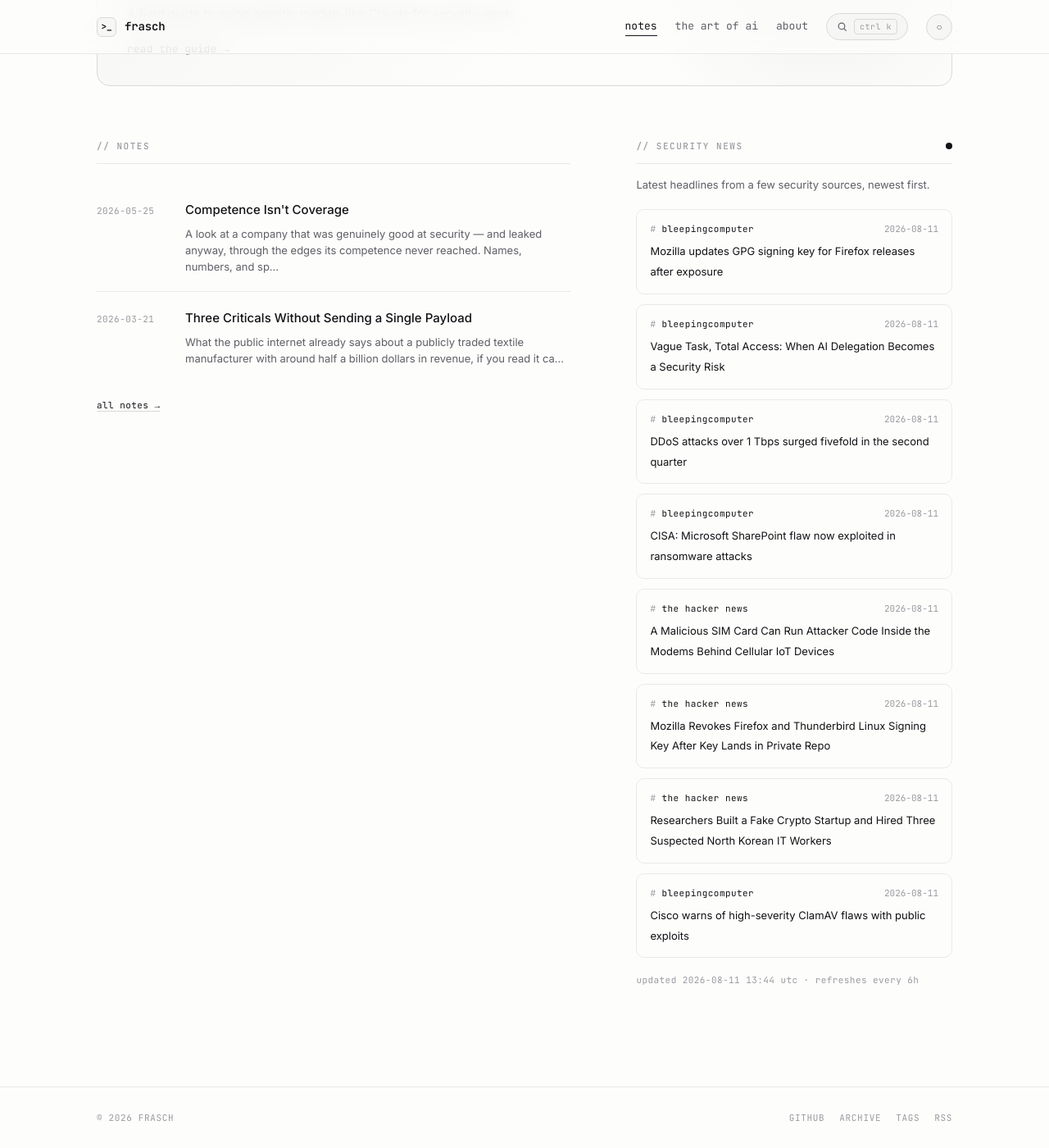
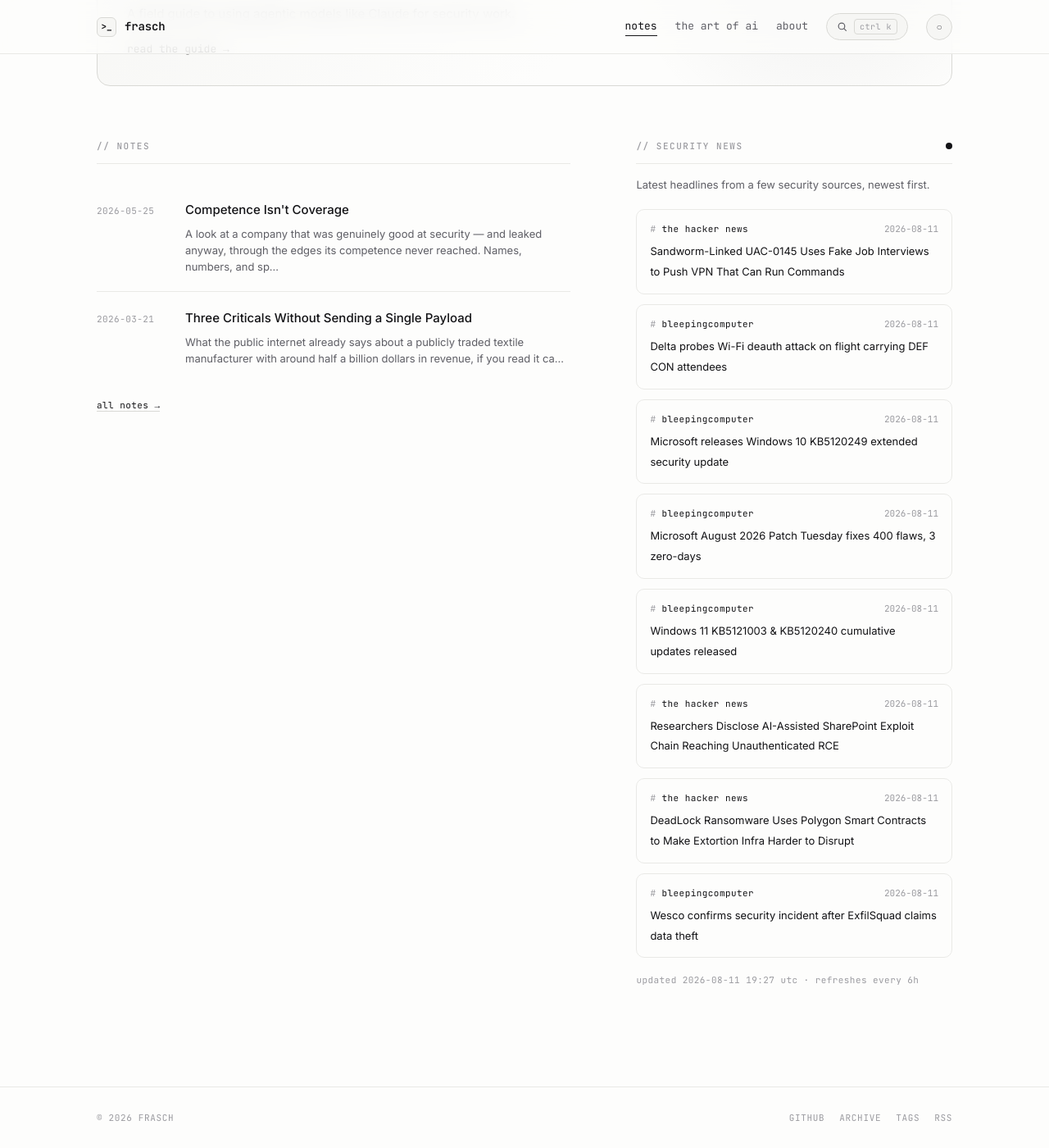
Before and after one commit to whoisfrasch/frasch, a Jekyll site: the page built from index.html, in a window 1280 px wide and 1400 px high, scrolled down 615 px. Shown: the whole window at 82% size. Built offline with Jekyll 4.4.1, drawn with Linux system fonts in a browser that asks for light colours.

Commit message:
Refresh security news feed

```diff
--- a/_data/news.json
+++ b/_data/news.json
@@ -1,53 +1,53 @@
 {
-  "updated": "2026-08-11T13:44:47Z",
+  "updated": "2026-08-11T19:27:50Z",
   "items": [
     {
-      "source": "bleepingcomputer",
-      "title": "Mozilla updates GPG signing key for Firefox releases after exposure",
-      "link": "https://www.bleepingcomputer.com/news/security/mozilla-updates-gpg-key-for-signing-firefox-thunderbird-releases-after-exposure/",
-      "date": "2026-08-11T13:20:28Z"
+      "source": "the hacker news",
+      "title": "Sandworm-Linked UAC-0145 Uses Fake Job Interviews to Push VPN That Can Run Commands",
+      "link": "https://thehackernews.com/2026/08/sandworm-linked-uac-0145-uses-fake-job.html",
+      "date": "2026-08-11T18:36:47Z"
     },
     {
       "source": "bleepingcomputer",
-      "title": "Vague Task, Total Access: When AI Delegation Becomes a Security Risk",
-      "link": "https://www.bleepingcomputer.com/news/security/vague-task-total-access-when-ai-delegation-becomes-a-security-risk/",
-      "date": "2026-08-11T13:15:24Z"
+      "title": "Delta probes Wi-Fi deauth attack on flight carrying DEF CON attendees",
+      "link": "https://www.bleepingcomputer.com/news/security/delta-probes-wi-fi-deauth-attack-on-flight-carrying-def-con-attendees/",
+      "date": "2026-08-11T18:34:23Z"
     },
     {
       "source": "bleepingcomputer",
-      "title": "DDoS attacks over 1 Tbps surged fivefold in the second quarter",
-      "link": "https://www.bleepingcomputer.com/news/security/ddos-attacks-over-1-tbps-surged-fivefold-in-the-second-quarter/",
-      "date": "2026-08-11T13:00:00Z"
+      "title": "Microsoft releases Windows 10 KB5120249 extended security update",
+      "link": "https://www.bleepingcomputer.com/news/microsoft/windows-10-kb5120249-cumulative-update-released-with-fixes/",
+      "date": "2026-08-11T18:26:03Z"
     },
     {
       "source": "bleepingcomputer",
-      "title": "CISA: Microsoft SharePoint flaw now exploited in ransomware attacks",
-      "link": "https://www.bleepingcomputer.com/news/security/cisa-microsoft-sharepoint-flaw-now-exploited-in-ransomware-attacks/",
-      "date": "2026-08-11T12:12:16Z"
+      "title": "Microsoft August 2026 Patch Tuesday fixes 400 flaws, 3 zero-days",
+      "link": "https://www.bleepingcomputer.com/news/microsoft/microsoft-august-2026-patch-tuesday-fixes-400-flaws-3-zero-days/",
+      "date": "2026-08-11T18:08:50Z"
+    },
+    {
+      "source": "bleepingcomputer",
+      "title": "Windows 11 KB5121003 & KB5120240 cumulative updates released",
+      "link": "https://www.bleepingcomputer.com/news/microsoft/windows-11-kb5121003-and-kb5120240-cumulative-updates-released/",
+      "date": "2026-08-11T17:38:42Z"
     },
     {
       "source": "the hacker news",
-      "title": "A Malicious SIM Card Can Run Attacker Code Inside the Modems Behind Cellular IoT Devices",
-      "link": "https://thehackernews.com/2026/08/a-malicious-sim-card-can-run-attacker.html",
-      "date": "2026-08-11T12:05:03Z"
+      "title": "Researchers Disclose AI-Assisted SharePoint Exploit Chain Reaching Unauthenticated RCE",
+      "link": "https://thehackernews.com/2026/08/researchers-disclose-ai-assisted.html",
+      "date": "2026-08-11T16:47:44Z"
     },
     {
       "source": "the hacker news",
-      "title": "Mozilla Revokes Firefox and Thunderbird Linux Signing Key After Key Lands in Private Repo",
-      "link": "https://thehackernews.com/2026/08/mozilla-revokes-firefox-and-thunderbird.html",
-      "date": "2026-08-11T12:04:51Z"
-    },
-    {
-      "source": "the hacker news",
-      "title": "Researchers Built a Fake Crypto Startup and Hired Three Suspected North Korean IT Workers",
-      "link": "https://thehackernews.com/2026/08/researchers-built-fake-crypto-startup.html",
-      "date": "2026-08-11T11:35:03Z"
+      "title": "DeadLock Ransomware Uses Polygon Smart Contracts to Make Extortion Infra Harder to Disrupt",
+      "link": "https://thehackernews.com/2026/08/deadlock-ransomware-uses-polygon-smart.html",
+      "date": "2026-08-11T16:35:27Z"
     },
     {
       "source": "bleepingcomputer",
-      "title": "Cisco warns of high-severity ClamAV flaws with public exploits",
-      "link": "https://www.bleepingcomputer.com/news/security/cisco-warns-of-high-severity-clamav-flaws-with-public-exploits/",
-      "date": "2026-08-11T11:03:01Z"
+      "title": "Wesco confirms security incident after ExfilSquad claims data theft",
+      "link": "https://www.bleepingcomputer.com/news/security/wesco-confirms-security-incident-after-exfilsquad-claims-data-theft/",
+      "date": "2026-08-11T15:59:35Z"
     }
   ]
 }
```
